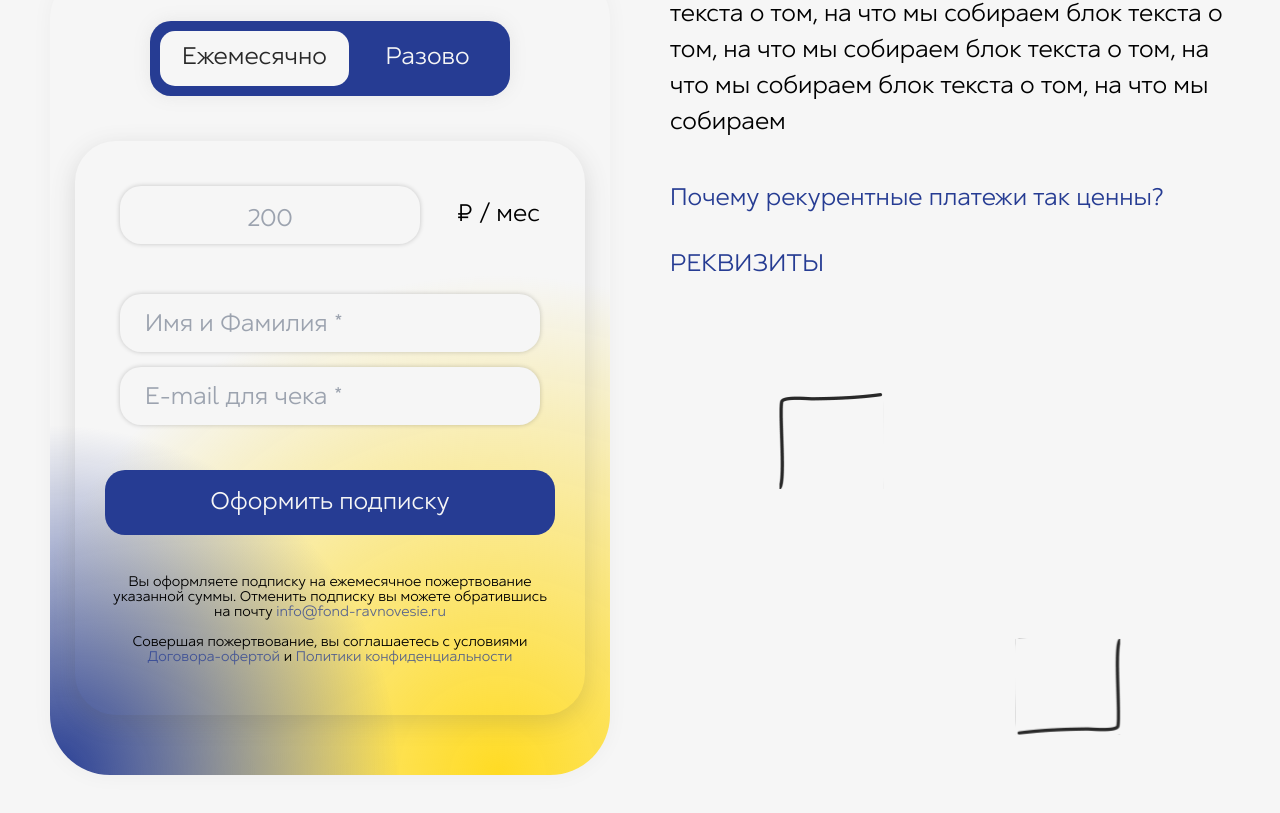
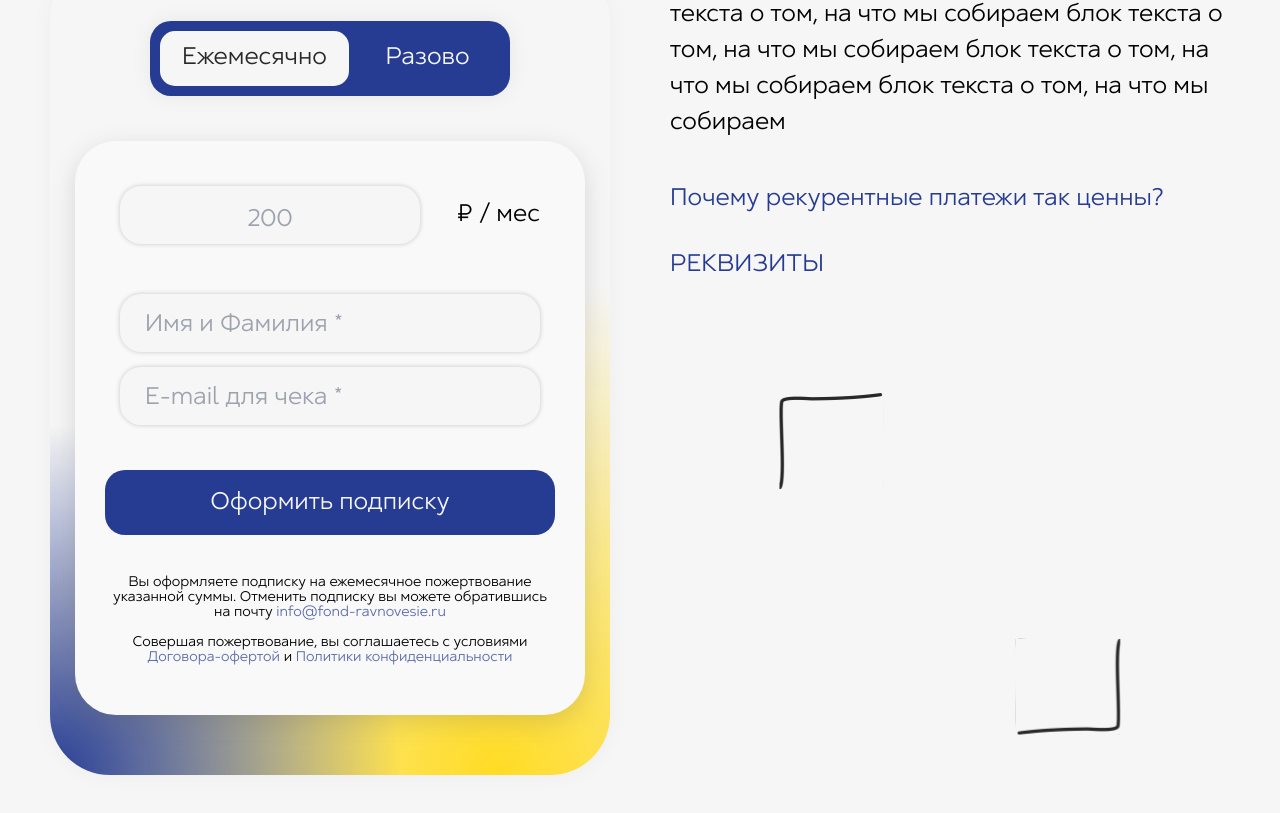
Before and after one commit to thirdmadman/fond-ravnovesie.ru_2023, a Next.js app: page /ways-to-help in a window 1280 px wide. Shown: the part 345-1158 px from the top of the page. Built offline with nearby package versions, Linux system fonts and the light colour scheme.

Commit message:
fix: add background color

```diff
--- a/src/styles/shared/donationForm.scss
+++ b/src/styles/shared/donationForm.scss
@@ -87,6 +87,7 @@
     display: flex;
     flex-direction: column;
     align-items: center;
+    background-color: $color-light-l;
     box-shadow: 0px 7px 25px 0px rgba(86, 86, 86, 0.19);
 
     @media screen and (max-width: $layout-breakpoint-mobile-xl) {
```
